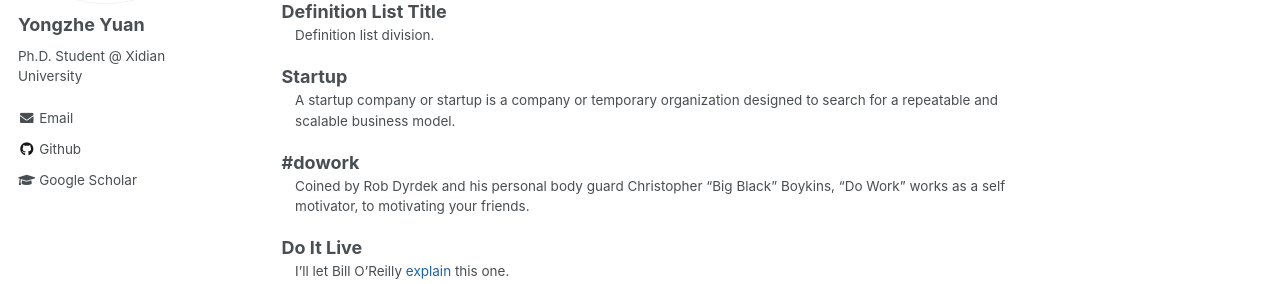
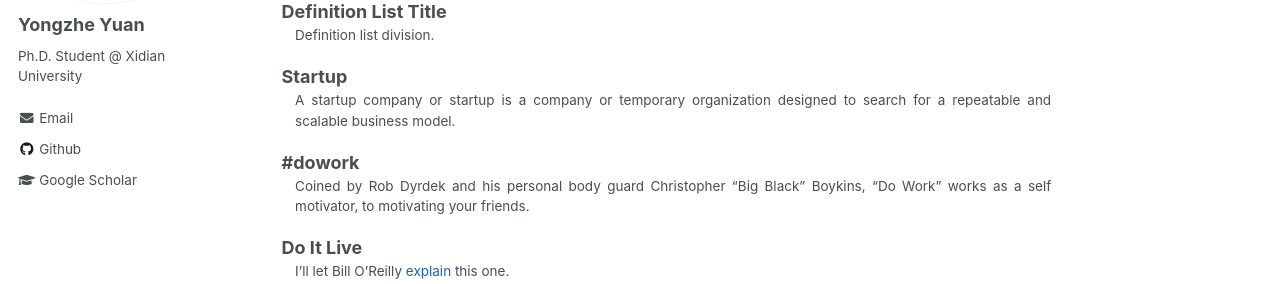
Before and after one commit to YYZMARS/YYZMARS.github.io, a Jekyll site: the page built from _pages/markdown.md, in a window 1280 px wide and 1400 px high, scrolled down 2086 px. Shown: the part 166-450 px from the top of the window. Built offline with Jekyll 4.4.1, drawn with Linux system fonts in a browser that asks for light colours.

Commit message:
Update _page.scss

```diff
--- a/_sass/_page.scss
+++ b/_sass/_page.scss
@@ -57,7 +57,7 @@
 
   p, li, dl {
     font-size: 1em;
-    text-align: "justify";
+    text-align: justify;
   }
 
   /* paragraph indents */
```
